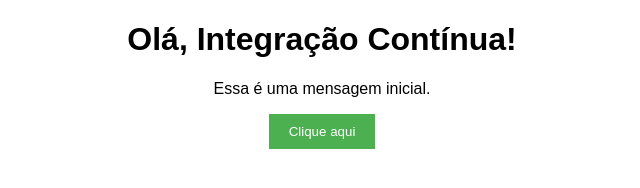
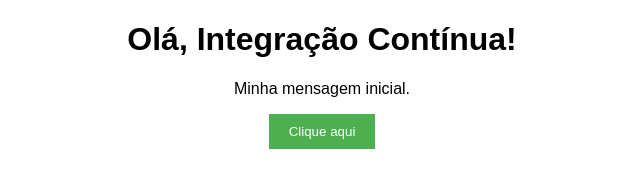
Before and after one commit to diegoabreu97/ci-exemplo--html-js, a plain HTML site: page index.html in a window 1280 px wide. Shown: the full height of the page, 318-958 px from the left. Drawn offline with Linux system fonts and the light colour scheme.

Commit message:
Update index.html

```diff
--- a/index.html
+++ b/index.html
@@ -11,7 +11,7 @@ scale=1.0">
 </head>
 <body>
 <h1>Olá, Integração Contínua!</h1>
-<p id="mensagem">Essa é uma mensagem inicial.</p>
+<p id="mensagem">Minha mensagem inicial.</p>
 <button id="meuBotao">Clique aqui</button>
 <script src="script.js"></script>
 </body>
```
